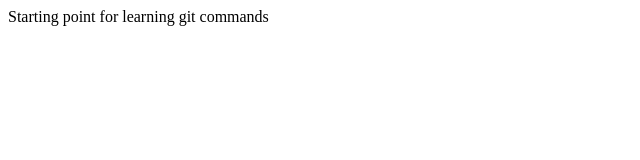
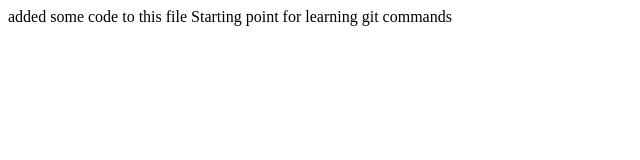
Before and after one commit to Joshua-Jenkins/gitcommand, a plain HTML site: page index.html in a window 1280 px wide. Shown: the whole page, without its empty margins (0-640 px from the left). Drawn offline with Linux system fonts and the light colour scheme.

Commit message:
added some code

```diff
--- a/index.html
+++ b/index.html
@@ -7,6 +7,7 @@
     <title>Git Commands</title>
 </head>
 <body>
+    added some code to this file
     Starting point for learning git commands
 </body>
 </html>
```
Also changed, not shown: log.txt.
